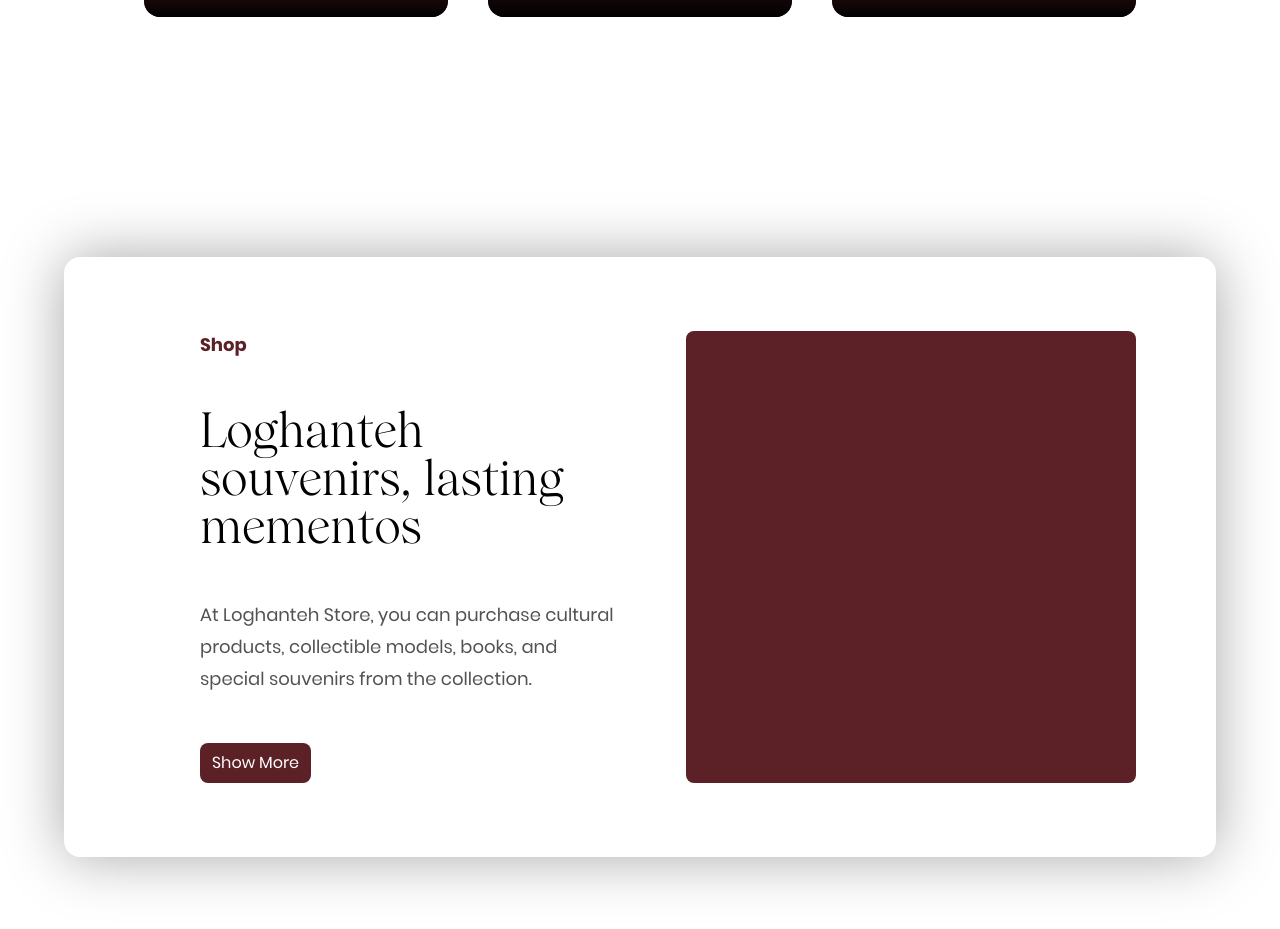
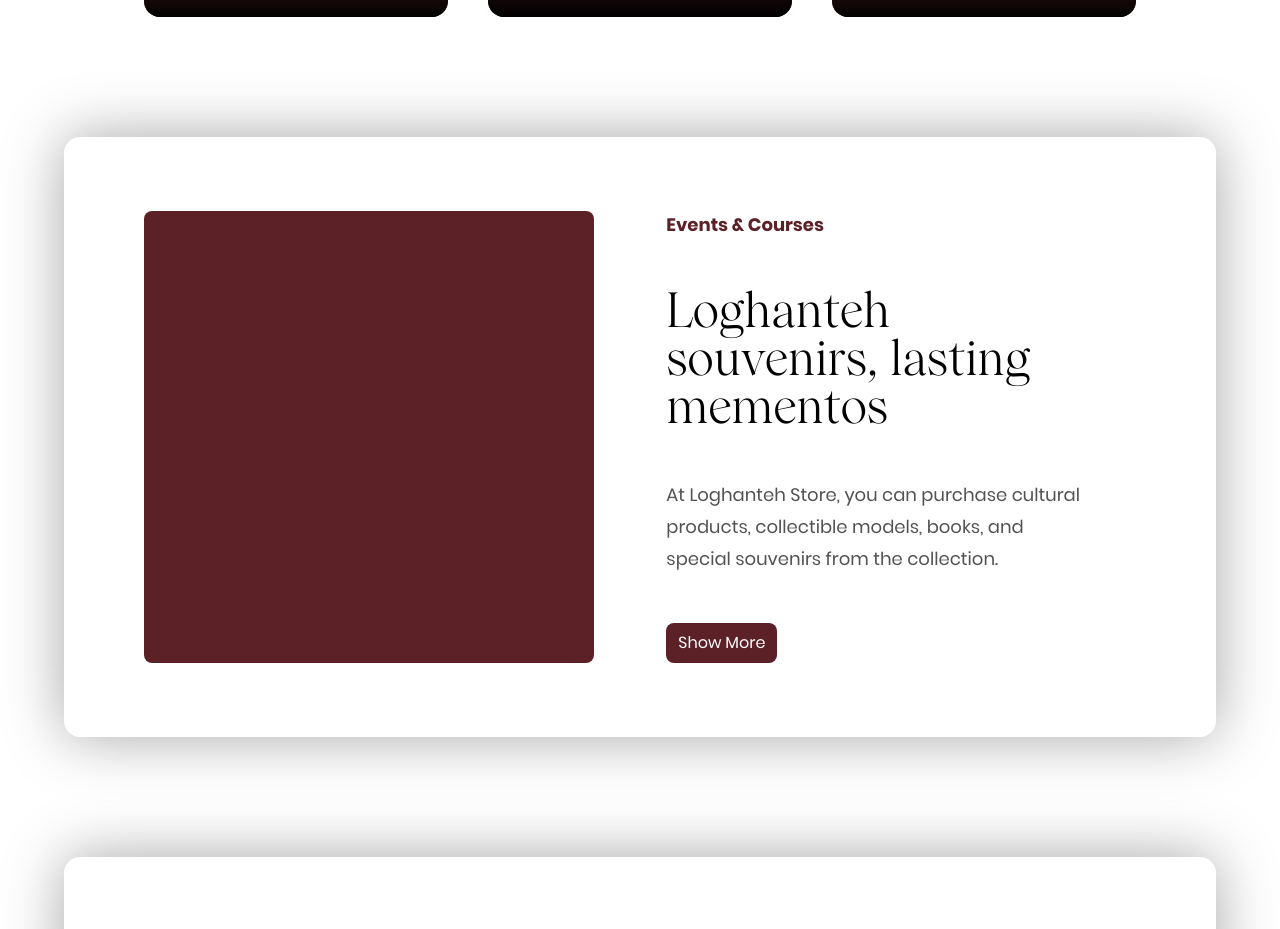
Before and after one commit to iXZed026/Loghante-Project, a Next.js app in the folder Develop/Frontend/: page /en in a window 1280 px wide. Shown: the part 3471-4400 px from the top of the page. Built offline with nearby package versions, Linux system fonts and the light colour scheme.

Commit message:
Event And Courses section completed

```diff
--- a/Develop/Frontend/src/app/[locale]/page.tsx
+++ b/Develop/Frontend/src/app/[locale]/page.tsx
@@ -5,6 +5,7 @@ import AboutMuseums from '@/features/loghante(root)/components/sections/AboutMus
 import HeroSection from '@/features/loghante(root)/components/sections/HeroSection';
 import MuseumsSection from '@/features/loghante(root)/components/sections/MuseumsSection';
 import ShopSection from '@/features/loghante(root)/components/sections/ShopSection';
+import EventsAndCoursesSection from '@/features/loghante(root)/components/sections/EventsAndCoursesSection';
 
 
 function Loghante() {
@@ -15,6 +16,7 @@ function Loghante() {
       <Container>
         <AboutMuseums />
         <MuseumsSection />
+        <EventsAndCoursesSection />
         <ShopSection />
       </Container>
     </div>
--- a/Develop/Frontend/src/features/loghante(root)/components/LoghantehSectionBox.tsx
+++ b/Develop/Frontend/src/features/loghante(root)/components/LoghantehSectionBox.tsx
@@ -11,13 +11,15 @@ interface ILoghantehSectionBox {
     title: string
     description: string
     reverse?: boolean;
+    href:string;
 }
 
 function LoghantehSectionBox({
     sectionName,
     title,
     description,
-    reverse,
+    reverse=false,
+    href,
 }: ILoghantehSectionBox) {
     return (
         <div className={cn(
@@ -29,11 +31,16 @@ function LoghantehSectionBox({
         )}>
             <div className={cn(
                 " w-full",
-                "md:flex fcol items-center ",
+                "md:flex flex-row fcol items-center",
                 reverse && "md:flex-row-reverse",
             )}>
                 {/* Image */}
-                <div className='w-full h-113 flex items-center justify-end'>
+                <div className={cn(
+                    "w-full h-113",
+                    "flex items-center",
+                    "justify-end0",
+                    reverse && "justify-end"
+                )}>
                     {/* <AppImage
                     width={500}
                     height={500}
@@ -92,7 +99,7 @@ function LoghantehSectionBox({
                         transition={verySlowTransitionOut}
                     >
                         <AppLink
-                            href='/shop'
+                            href={href}
                         >
                             <Button className={cn(
                                 "xl:text-md",
--- /dev/null
+++ b/Develop/Frontend/src/features/loghante(root)/components/sections/EventsAndCoursesSection.tsx
@@ -0,0 +1,21 @@
+import React from 'react'
+import LoghantehSectionBox from '../LoghantehSectionBox'
+import { useTranslations } from 'next-intl'
+
+function EventsAndCoursesSection() {
+
+    const t = useTranslations("LoghantehEventsAndCourses")
+
+    return (
+        <section id="events-and-courses" className='loghanteh-section'>
+            <LoghantehSectionBox
+                sectionName={t("section-name")}
+                title={t("title")}
+                description={t("description")}
+                href="/events-and-courses"
+            />
+        </section>
+    )
+}
+
+export default EventsAndCoursesSection
--- a/Develop/Frontend/src/features/loghante(root)/components/sections/ShopSection.tsx
+++ b/Develop/Frontend/src/features/loghante(root)/components/sections/ShopSection.tsx
@@ -7,12 +7,13 @@ function ShopSection() {
     const t = useTranslations("LoghantehShop")
 
     return (
-        <section className='loghante-section'>
+        <section id="shop" className='loghante-section'>
             <LoghantehSectionBox
                 sectionName={t("section-name")}
                 title={t("title")}
                 description={t("description")}
                 reverse={true}
+                href='/shop'
             />
         </section>
     )
```
